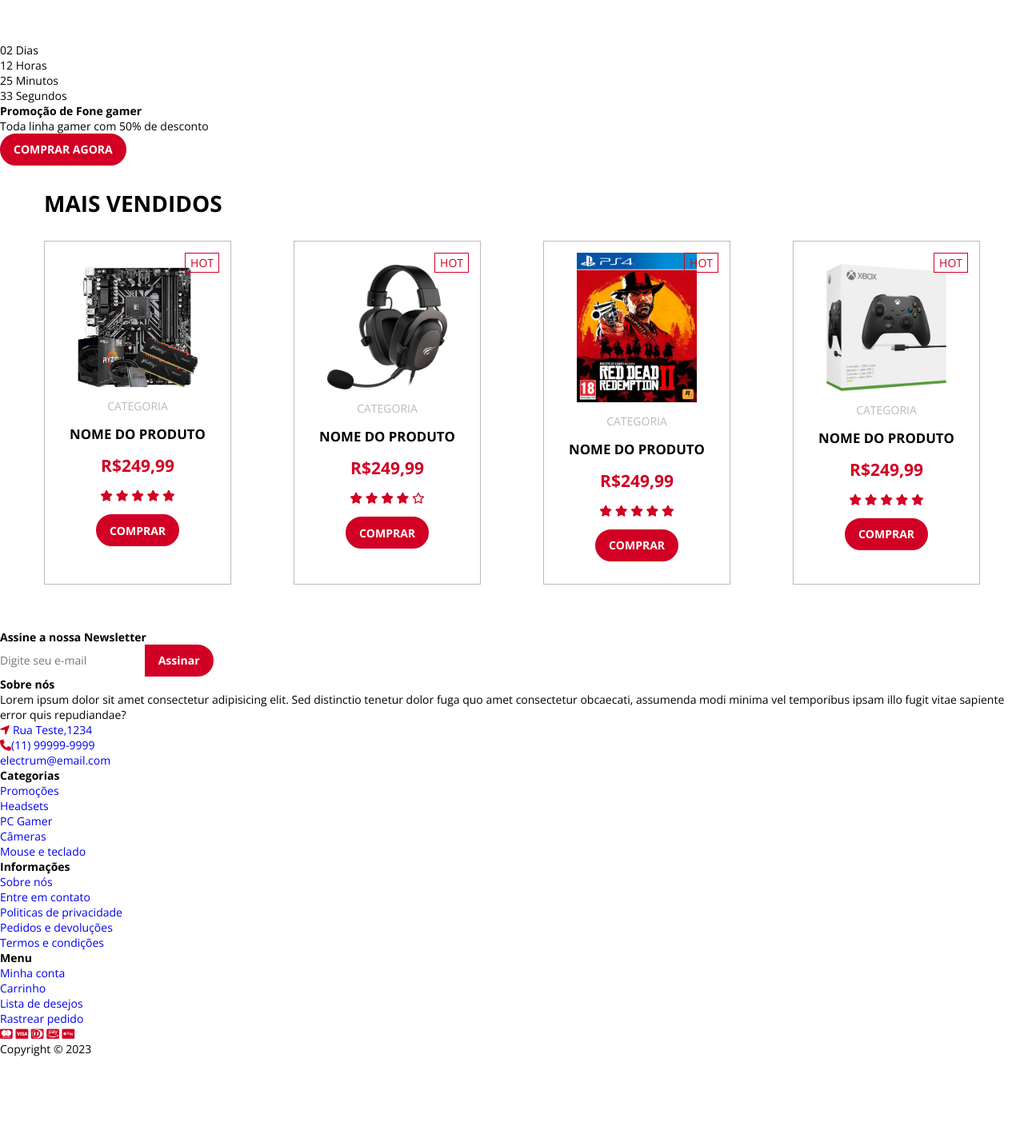
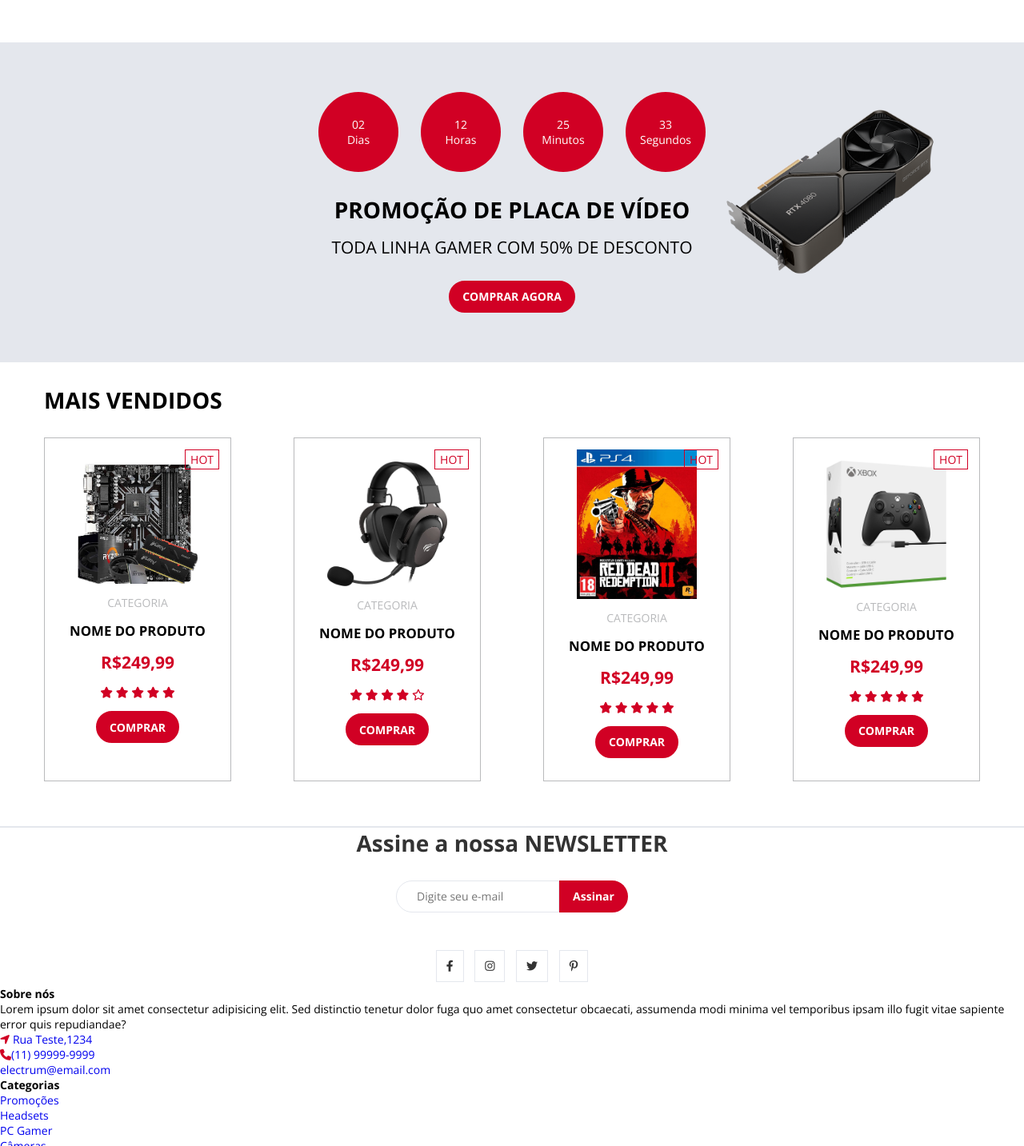
Before and after one commit to AdonisJeronimo/Electrum, a plain HTML site: page index.html in a window 1280 px wide. Shown: the part 925-2358 px from the top of the page at 80% size. Before the commit the page ends 2246 px from the top, so only its background shows below. Drawn offline with nearby package versions, Linux system fonts and the light colour scheme.

Commit message:
Newslatter

```diff
--- a/index.html
+++ b/index.html
@@ -80,6 +80,7 @@
             </nav>
         </div>
     </header>
+<!-- BANNER -->
     <div class="banners">
         <div class="banner" id="banner-1">
             <div class="banner-cover"></div>
@@ -103,7 +104,7 @@
             </div>
         </div>
     </div>
-
+<!-- GRID PRODUCTS -->
     <main>
         <div class="products-grid">
             <h2>Produtos Novos</h2>
@@ -173,7 +174,7 @@
                 </div>
             </div>
         </div>
-
+<!-- DEALS -->
         <div class="deal-container">
             <div class="deal-container-content">
                 <div class="deal-container-content-timer">
@@ -194,12 +195,12 @@
                         <span class="deal-container-timer-word">Segundos</span>
                     </div>
                 </div>
+                <h2 class="deal-container-content-title">Promoção de Placa de vídeo</h2>
+                <p class="deal-container-content-subtitle">Toda linha gamer com 50% de desconto</p>
+                <button class="btn">Comprar agora</button>
             </div>
-            <h2 class="deal-container content-title">Promoção de Fone gamer</h2>
-            <p class="deal-container-content-subtitle">Toda linha gamer com 50% de desconto</p>
-            <button class="btn">Comprar agora</button>
         </div>
-        <!-- mais vendidos -->
+<!-- mais vendidos -->
         <div class="products-grid">
             <h2>Mais Vendidos</h2>
             <div class="products-grid-container">
@@ -268,16 +269,22 @@
                 </div>
             </div>
         </div>
-    <!-- NEWSLETTER -->
+<!-- NEWSLETTER -->
     <div class="newsletter-container">
         <h2>Assine a nossa <span>Newsletter</span></h2>
         <form action="">
             <input type="email" name="email" id="email" placeholder="Digite seu e-mail">
             <input type="submit" class="btn btn-half" value="Assinar">
         </form>
+        <div class="social-midia">
+            <i class="fab fa-facebook-f"></i>
+            <i class="fab fa-instagram"></i>
+            <i class="fab fa-twitter"></i>
+            <i class="fab fa-pinterest-p"></i>
+        </div>
     </div>
     </main>
-    <!-- FOOTER -->
+<!-- FOOTER -->
     <footer class="footer">
         <div class="footer-top">
             <div class="footer-top-about">
--- /dev/null
+++ b/sass/2-layouts/_deal-section.sass
@@ -0,0 +1,49 @@
+@use '../1-base/variables'
+@use '../1-base/base-mixins'
+@use 'layouts-mixins'
+
+.deal-container
+    background-image: url('../../img/deal-prod-1.png')
+    background-repeat: no-repeat
+    background-position-x: 98%
+    background-position-y: 5rem
+    background-size: 35%
+    background-color: variables.$section-bg-color
+    height: 400px
+    padding: 2rem
+
+    &-content
+        height: 100%
+        flex-direction: column
+        align-items: center
+        @include layouts-mixins.center-content
+        justify-content: center
+
+        &-timer
+            display: flex
+            margin-bottom: 2rem
+
+        .deal-container-timer
+            display: flex
+            flex-direction: column
+            justify-content: center
+            align-items: center
+            background-color: variables.$primary-color
+            color: variables.$light-color
+            width: 100px
+            height: 100px
+            border-radius: 50%
+            margin: 0 1rem
+
+            &-timer
+                font-weight: bold
+                font-size: 1.5rem
+
+        &-title,&-subtitle
+            margin-bottom: 1rem
+            text-transform: uppercase
+            font-size: 2rem
+
+        &-subtitle
+            margin-bottom: 2rem
+            font-size: 1.5rem
--- /dev/null
+++ b/sass/2-layouts/_newsletter-section.sass
@@ -0,0 +1,44 @@
+@use '../1-base/variables'
+@use '../1-base/base-mixins'
+@use 'layouts-mixins'
+
+.newsletter-container
+    display: flex
+    flex-direction: column
+    justify-content: center
+    align-items: center
+    padding-inline: 3rem
+    border-top: 2px solid variables.$section-bg-color
+
+    h2
+        font-size: 2rem
+        color: variables.$dark-color
+        margin-bottom: 2rem
+
+        span
+            font-weight: bold
+            font-size: 2rem
+            text-transform: uppercase
+
+    form
+        display: flex
+        margin-bottom: 3rem
+
+        input[type="email"]
+            border: 1px solid variables.$section-bg-color
+            @include layouts-mixins.rounded-input
+
+    .social-midia
+
+        i
+            padding: 12px
+            margin: 5px
+            border: 1px solid variables.$section-bg-color
+            color: variables.$dark-color
+            transition: .4s ease-in-out
+            cursor: pointer
+
+            &:hover
+                color: variables.$primary-color
+                background-color: variables.$section-bg-color
+                transform: scale(110%)
--- a/sass/2-layouts/layouts.sass
+++ b/sass/2-layouts/layouts.sass
@@ -2,3 +2,5 @@
 @use 'layouts-mixins'
 @use 'banner-section'
 @use 'product-section'
+@use 'deal-section'
+@use 'newsletter-section'
```
Also changed, not shown: css/app.css, img/deal-prod-1.png (added), 1 other file.
